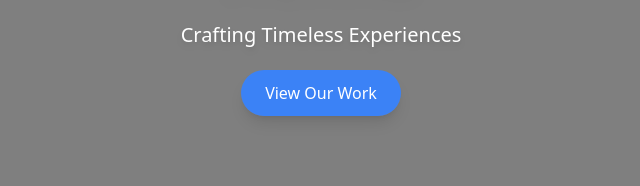
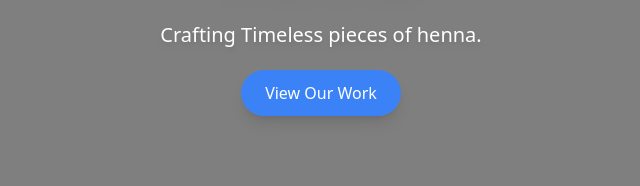
Before and after one commit to hennabysidrah/website, a plain HTML site: page index.html in a window 1280 px wide. Shown: the part 513-699 px from the top of the page, 319-959 px from the left. Drawn offline with nearby package versions, Linux system fonts and the light colour scheme.

Commit message:
Update index.html

```diff
--- a/index.html
+++ b/index.html
@@ -270,7 +270,7 @@
         <div class="relative h-full flex flex-col items-center justify-center text-center text-white px-8 hero-content">
             <div class="max-w-2xl fade-in">
                 <h2 class="text-4xl md:text-6xl font-bold mb-6 drop-shadow-lg">Welcome to Sidrah's Henna</h2>
-                <p class="text-xl mb-8 drop-shadow-md">Crafting Timeless Experiences</p>
+                <p class="text-xl mb-8 drop-shadow-md">Crafting Timeless pieces of henna.</p>
                 <a href="#portfolio"
                     class="bg-blue-500 text-white hover:bg-blue-700 py-3 px-6 rounded-full transition duration-500 transform hover:scale-105 shadow-lg z-20">
                     View Our Work
```
